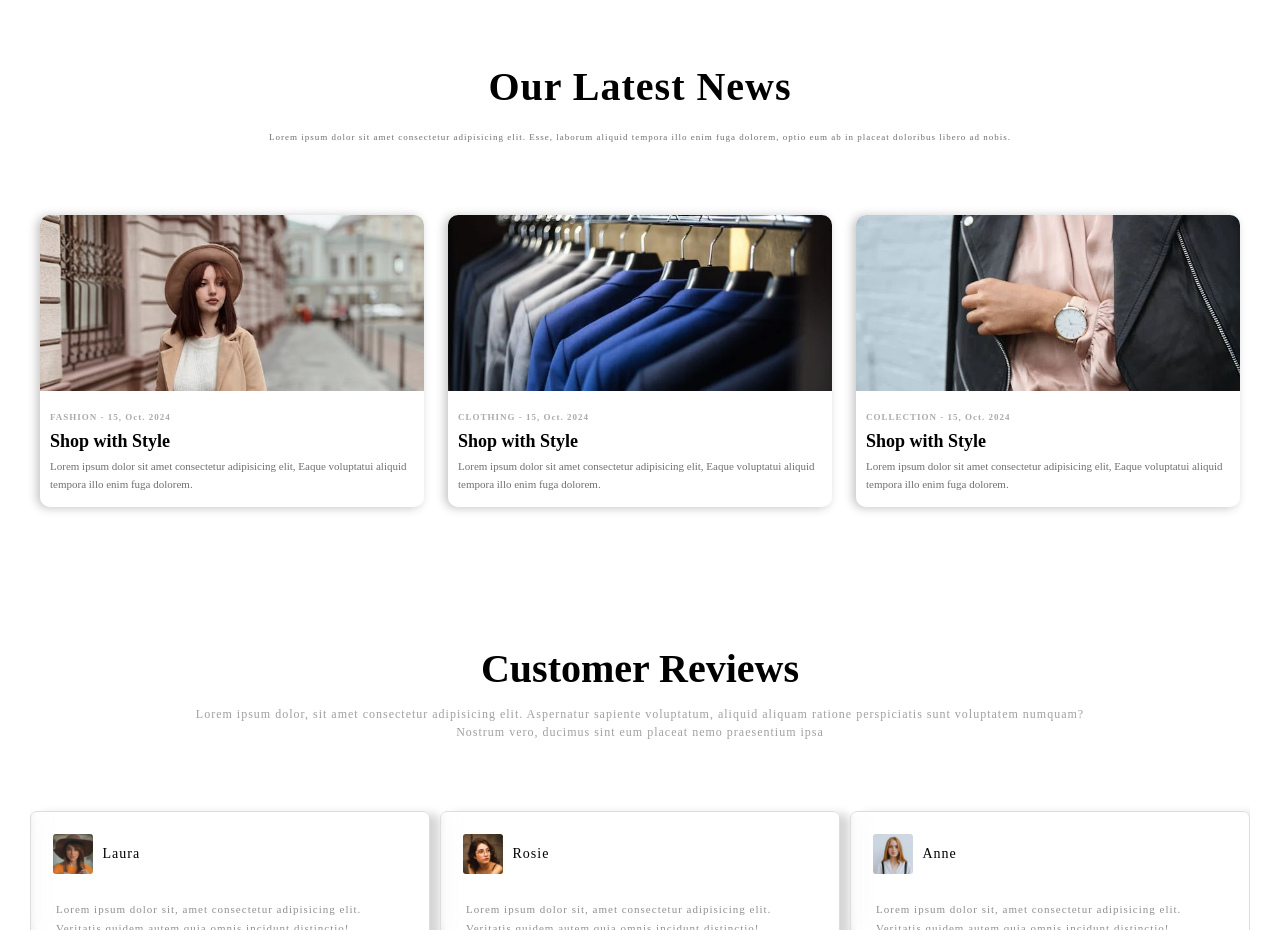
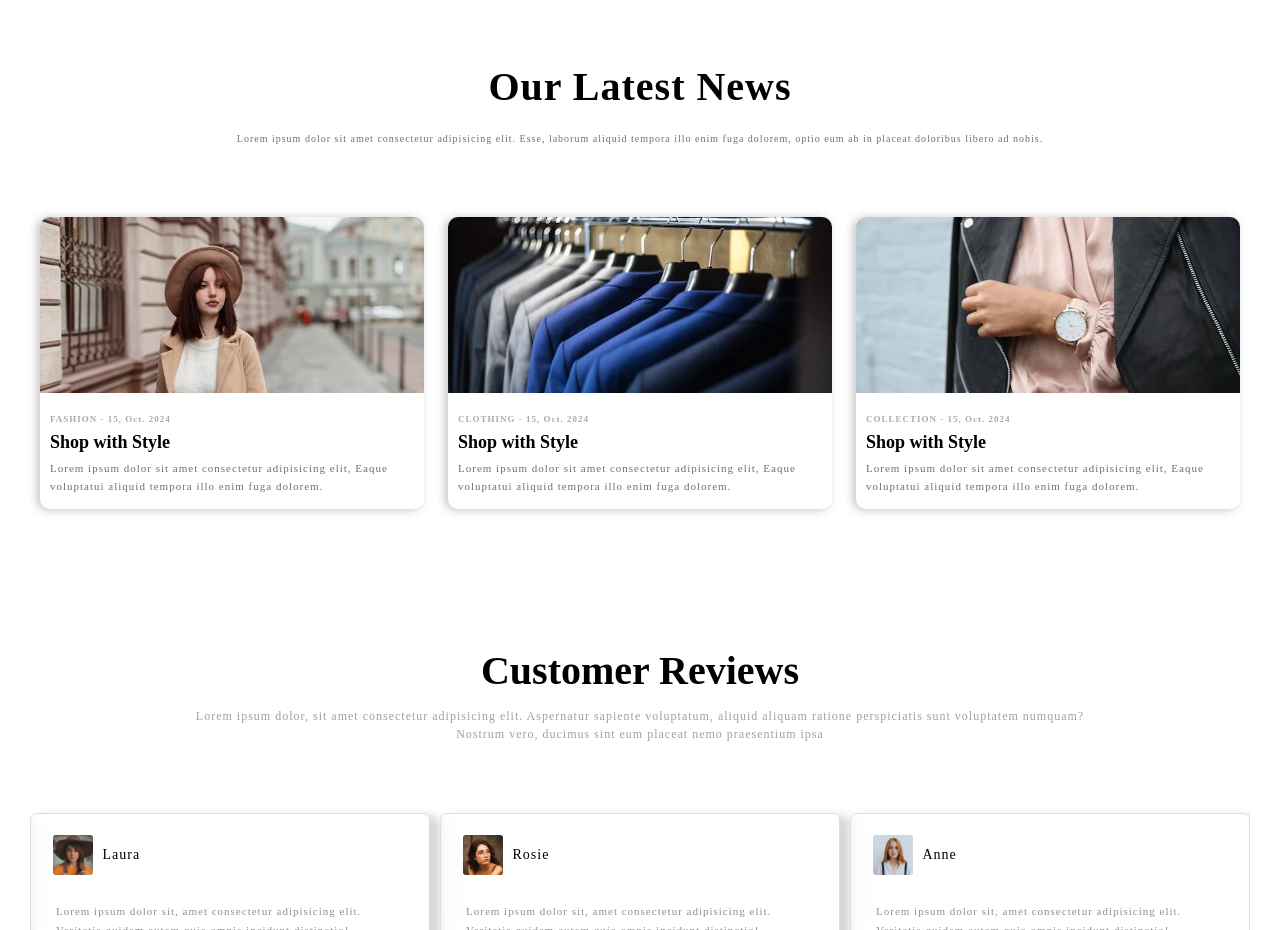
Before and after one commit to Dove-Stack/Auxry-Store, a React (Vite) app in the folder frontend/: page / in a window 1280 px wide. Shown: the part 4540-5470 px from the top of the page. Built offline with nearby package versions, Linux system fonts and the light colour scheme.

Commit message:
commit in time

```diff
--- a/frontend/src/components/News/News.css
+++ b/frontend/src/components/News/News.css
@@ -22,7 +22,8 @@
 .news .news-title p {
   width: 70%;
   text-align: center;
-  font-size: 9px;
+  font-size: 10px;
+  font-weight: normal;
   color: #00000090;
 }
 
@@ -77,6 +78,7 @@
 
 .news .news-container .news-card .news-description span {
   color: #00000090;
-  font-weight: 500;
+  font-weight: 400;
   font-size: 11px;
+  letter-spacing: 1px;
 }
```
